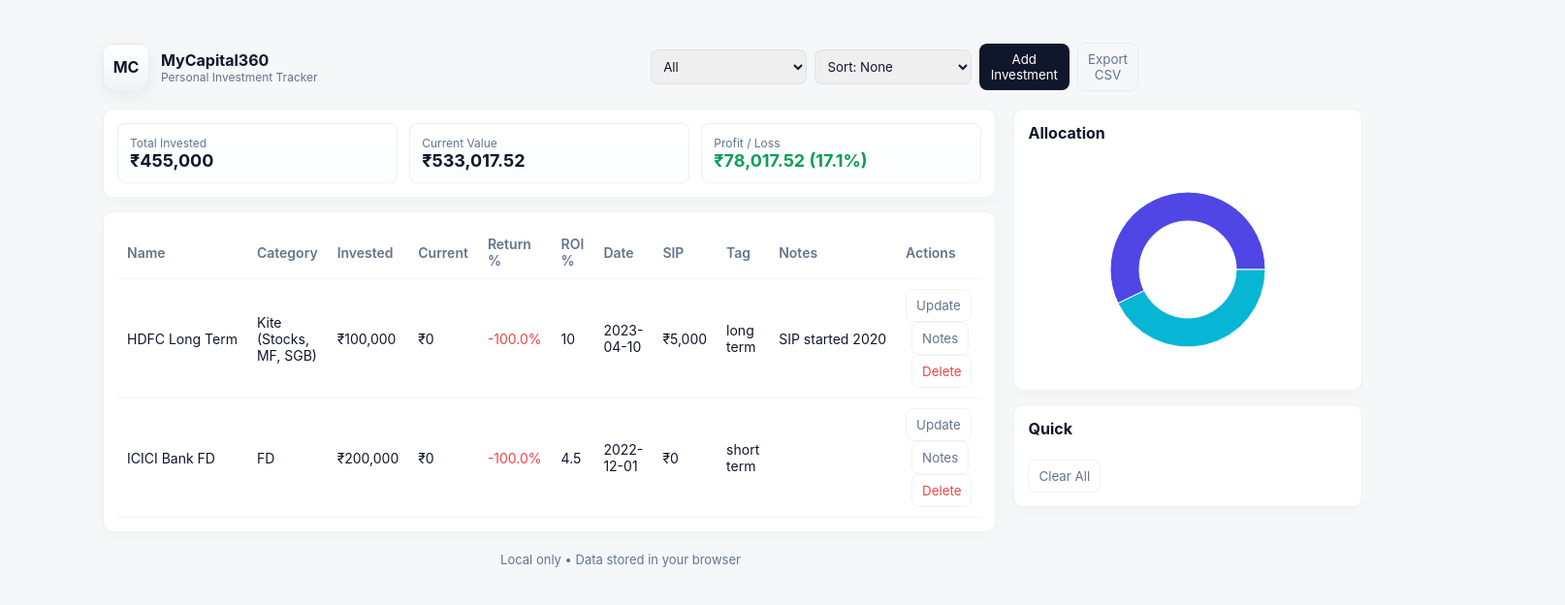
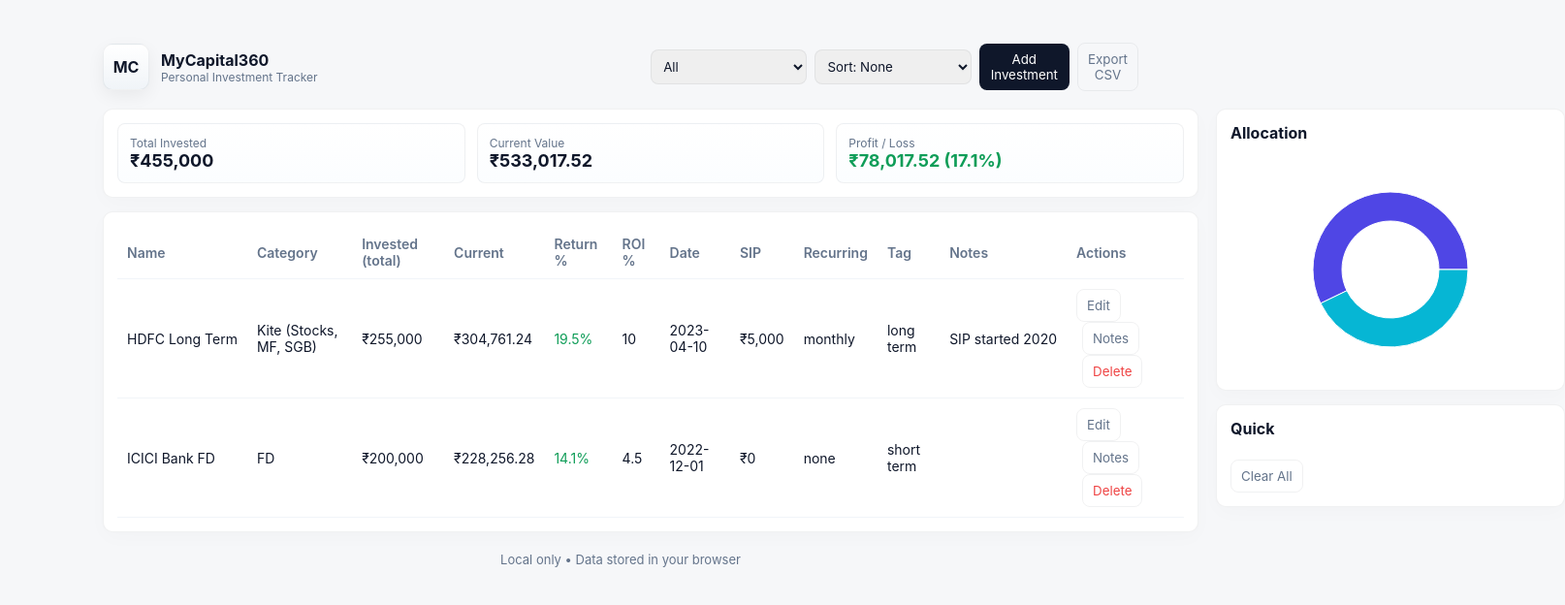
Before and after one commit to sharanuvl1-png/InvestmentTracker, a React (Vite) app in the folder frontend/: page / in a window 1280 px wide. Shown: the top 624 px of the page at 97% size, 1614 px wide, since content can reach past the window. Built offline with nearby package versions, Linux system fonts and the light colour scheme.

Commit message:
Update InvestmentTable.jsx

```diff
--- a/frontend/src/components/InvestmentTable.jsx
+++ b/frontend/src/components/InvestmentTable.jsx
@@ -1,51 +1,56 @@
 import React from "react";
 
-export default function InvestmentTable({ items=[], onUpdate=()=>{}, onRemove=()=>{} }){
+export default function InvestmentTable({ items = [], onUpdate = () => { }, onRemove = () => { }, onEdit = () => { } }) {
   return (
-    <div>
-      <table className="table">
+    <div style={{ overflowX: "auto" }}>
+      <table className="table" style={{ minWidth: 1100 }}>
         <thead>
           <tr>
             <th>Name</th>
             <th>Category</th>
-            <th>Invested</th>
+            <th>Invested (total)</th>
             <th>Current</th>
             <th>Return %</th>
             <th>ROI %</th>
             <th>Date</th>
             <th>SIP</th>
+            <th>Recurring</th>
             <th>Tag</th>
             <th>Notes</th>
             <th>Actions</th>
           </tr>
         </thead>
         <tbody>
-          {items.map(it=>{
-            const invested = Number(it.invested || 0);
-            const current = Number(it.current || 0);
+          {items.map(it => {
+            const invested = Number(it.investedTotal || it.invested || 0);
+            const current = Number(it.displayCurrent || it.computedCurrent || 0);
             const r = current - invested;
             const rp = invested ? ((r / invested) * 100).toFixed(1) : "0.0";
             return (
               <tr key={it.id}>
-                <td style={{maxWidth:220,whiteSpace:"nowrap",overflow:"hidden",textOverflow:"ellipsis"}} title={it.name}>{it.name}</td>
+                <td style={{ maxWidth: 220, whiteSpace: "nowrap", overflow: "hidden", textOverflow: "ellipsis" }}>{it.name}</td>
                 <td>{it.category}</td>
                 <td>₹{invested.toLocaleString()}</td>
                 <td>₹{current.toLocaleString()}</td>
-                <td style={{color: r>=0? "var(--success)":"var(--danger)"}}>{rp}%</td>
-                <td>{typeof it.roi !== "undefined" ? (it.roi || "-") : "-"}</td>
+                <td style={{ color: r >= 0 ? "var(--success)" : "var(--danger)" }}>{rp}%</td>
+                <td>{it.roi || "-"}</td>
                 <td>{it.date || "-"}</td>
-                <td>₹{Number(it.sip||0).toLocaleString()}</td>
+                <td>₹{Number(it.sip || 0).toLocaleString()}</td>
+                <td>{it.recurringType || "none"}{it.recurringType === "custom" && it.recurringInterval ? ` (${it.recurringInterval}m)` : ""}</td>
                 <td>{it.tag || "-"}</td>
-                <td style={{maxWidth:200,whiteSpace:"nowrap",overflow:"hidden",textOverflow:"ellipsis"}} title={it.notes||""}>{it.notes||""}</td>
+                <td style={{ maxWidth: 200, whiteSpace: "nowrap", overflow: "hidden", textOverflow: "ellipsis" }} title={it.notes || ""}>{it.notes || ""}</td>
                 <td>
-                  <button className="btn-ghost" onClick={()=>{ const nv = prompt("Update current value (INR)", String(it.current||0)); if(nv!==null) onUpdate(it.id, { current: Number(nv) }) }}>Update</button>
-                  <button className="btn-ghost" onClick={()=>{ const newNotes = prompt("Edit notes", it.notes||""); if(newNotes!==null) onUpdate(it.id, { notes: newNotes }) }} style={{marginLeft:6}}>Notes</button>
-                  <button className="btn-ghost" onClick={()=> onRemove(it.id)} style={{marginLeft:6,color:"var(--danger)"}}>Delete</button>
+                  <button className="btn-ghost" onClick={() => onEdit(it)}>Edit</button>
+                  <button className="btn-ghost" onClick={() => {
+                    const newNotes = prompt("Edit notes", it.notes || "");
+                    if (newNotes !== null) onUpdate(it.id, { notes: newNotes });
+                  }} style={{ marginLeft: 6 }}>Notes</button>
+                  <button className="btn-ghost" onClick={() => onRemove(it.id)} style={{ marginLeft: 6, color: "var(--danger)" }}>Delete</button>
                 </td>
               </tr>
-            )
+            );
           })}
-          {items.length===0 && <tr><td colSpan={11} style={{padding:18,textAlign:"center",color:"var(--muted)"}}>No investments yet — click Add Investment</td></tr>}
+          {items.length === 0 && <tr><td colSpan={12} style={{ padding: 18, textAlign: "center", color: "var(--muted)" }}>No investments yet — click Add Investment</td></tr>}
         </tbody>
       </table>
     </div>
```
